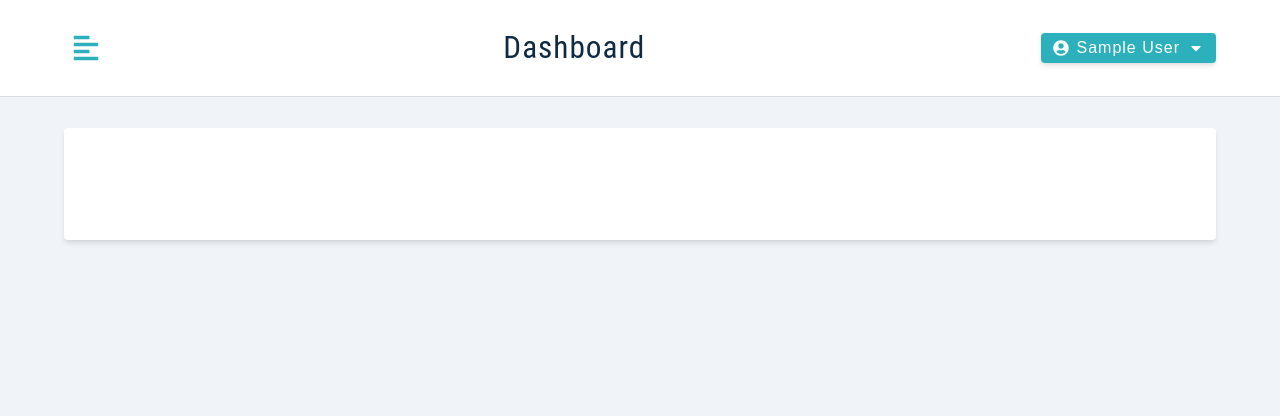
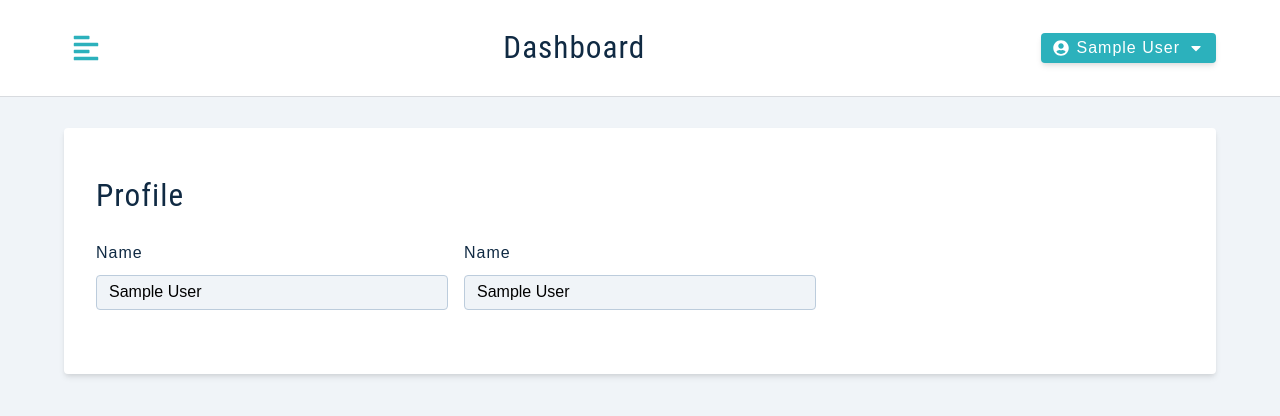
Before and after one commit to Elias-Kibret/Jobify, a React (Create React App) app in the folder client/: page /profile in a window 1280 px wide. Shown: the top 416 px of the page. Built offline with nearby package versions, Linux system fonts and the light colour scheme; sample sign-in values are in the browser's storage.

Commit message:
profile form

```diff
--- a/client/src/pages/DashBoard/Profile.js
+++ b/client/src/pages/DashBoard/Profile.js
@@ -23,7 +23,27 @@ const Profile = () => {
 
   return (
     <Wrapper>
+       <form className='form' onSubmit={handleSubmit}>
+         <h3>Profile</h3>
+         {showAlert&&<Alert/>}
+         <div className="form-center">
+            <FormRow
+               type="text"
+               name="name"
+               value={name}
+               handleChange={(e)=>{
+              setName(e.target.value)}}
+              />
 
+            <FormRow
+                 type="text"
+                 name="name"
+                 value={name}
+                 handleChange={(e)=>{
+                setName(e.target.value)}}
+              />
+         </div>
+         </form>
     </Wrapper>
   )
 }
```
